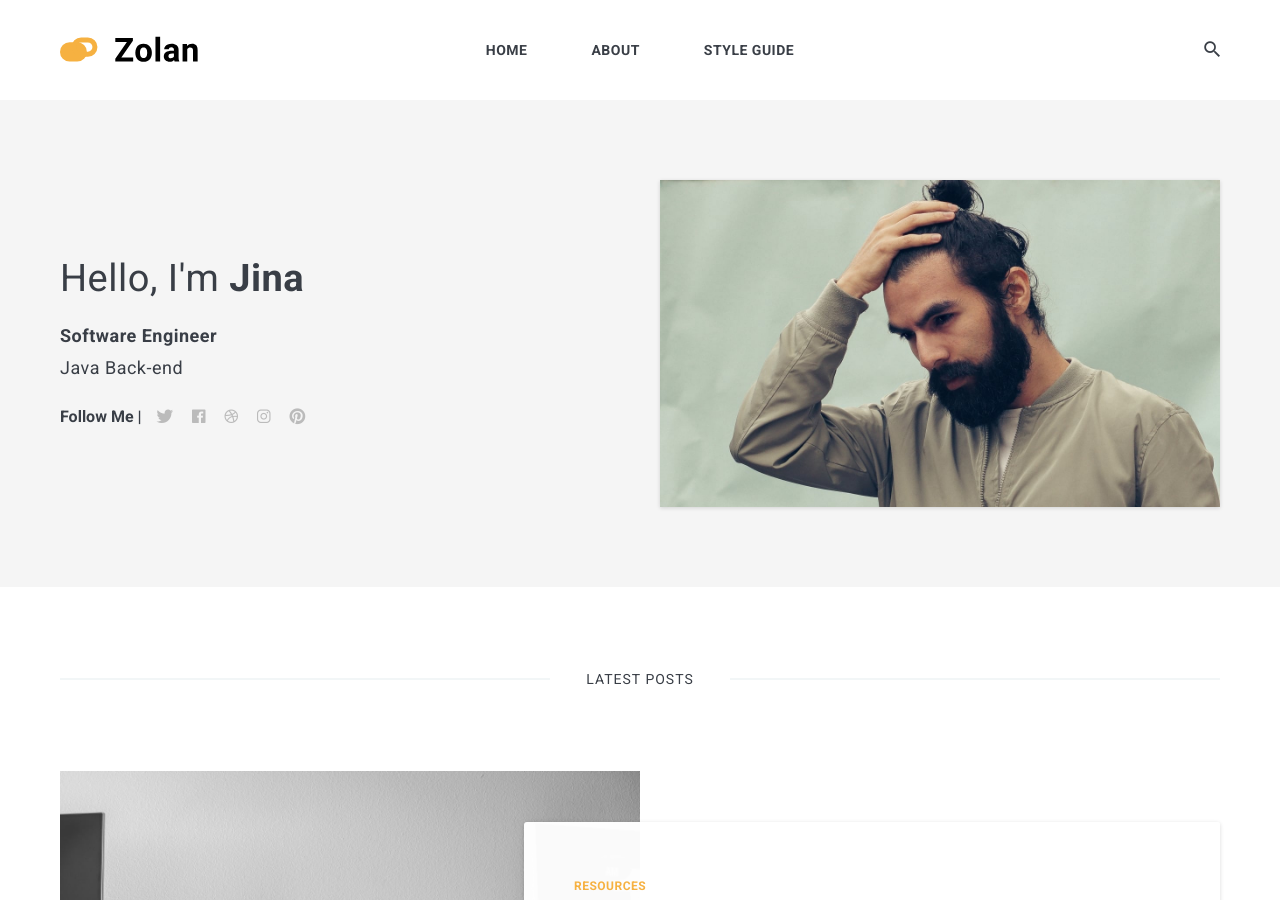
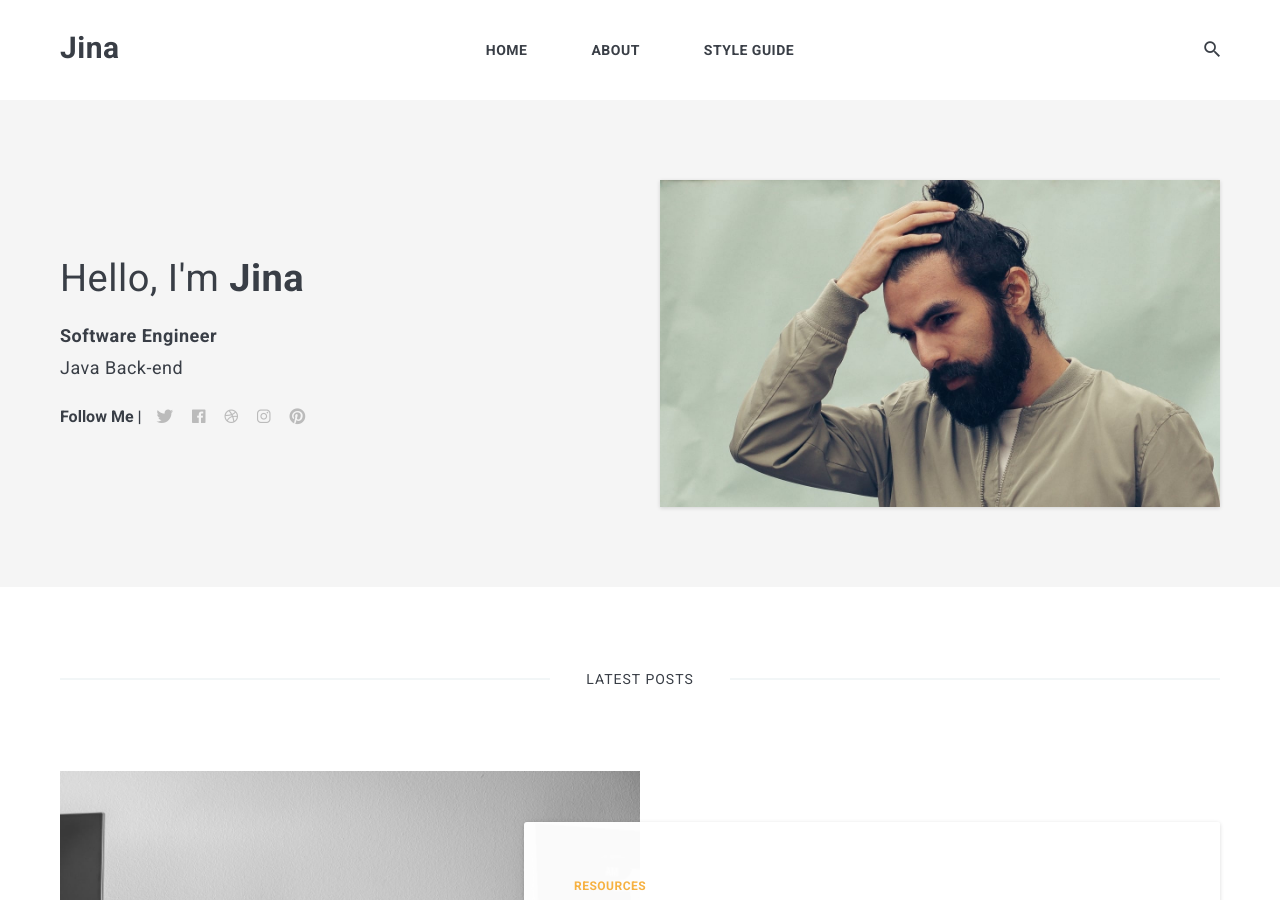
Before and after one commit to 88jina/88jina.github.io, a Jekyll site: the page built from index.html, in a window 1280 px wide and 900 px high. Built offline with Jekyll 4.4.1, drawn with Linux system fonts in a browser that asks for light colours; nearby versions of some CDN libraries; the list of posts is cut into pages by our own code.

Commit message:
Update settings.yml

```diff
--- a/_data/settings.yml
+++ b/_data/settings.yml
@@ -1,7 +1,7 @@
 #-------------------------------
 # General Site Settings
 title: Jina
-logo: logo.svg # You can add own logo.
+logo: false # You can add own logo.
 description: Zolan is modern minimal theme for Jekyll
 
 
@@ -24,12 +24,12 @@ pinterest: https://pinterest.com/ # Add your Pinterest handle
 
 #-------------------------------
 # Comment Section (Disqus)
-disqus-identifier: mr-brown # add your shortname for Disqus Comment. For example mr-brown
+disqus-identifier: jina # add your shortname for Disqus Comment. For example mr-brown
 
 
 #-------------------------------
 # Instagram Feed
-instafeed: # To enable the instafeed, use the value true. To turn off use the value false.
+instafeed: false # To enable the instafeed, use the value true. To turn off use the value false.
 instagram-profile: artemsheludko_ # Add instagram username
 
 
```
